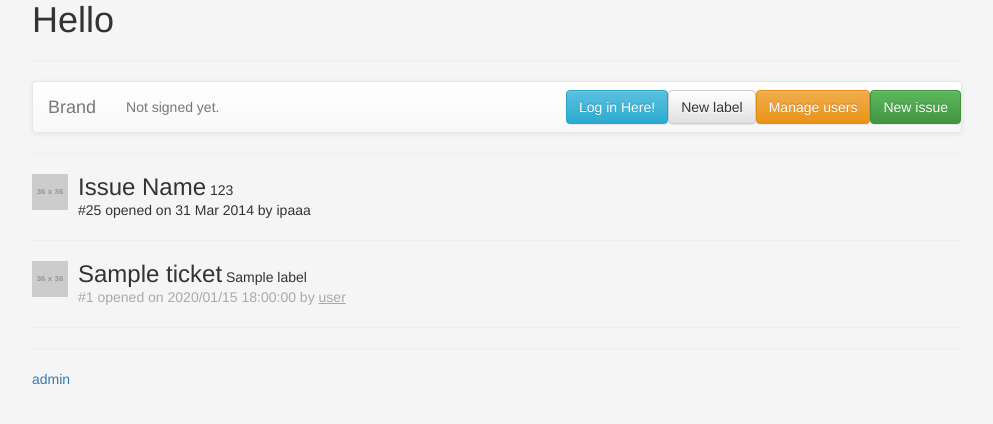
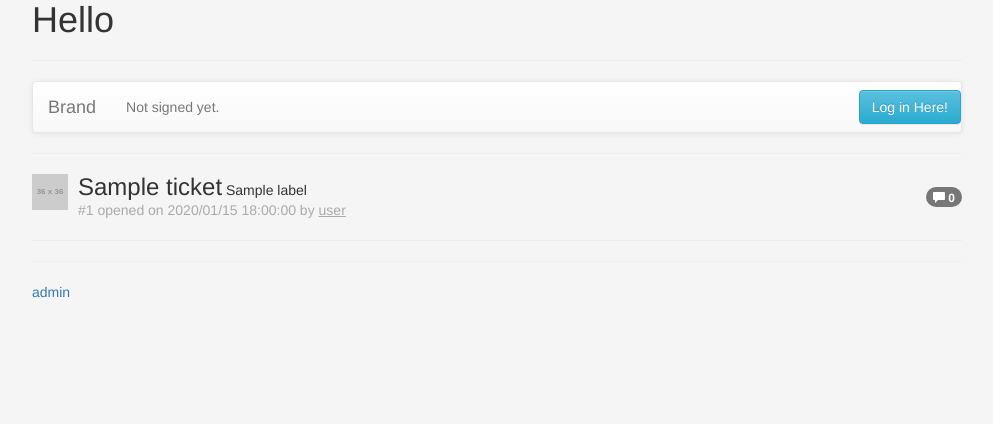
Before and after one commit to noracami/track-it, a Django app: page / in a window 1280 px wide. Shown: the top 424 px of the page, without its empty margins (168-1161 px from the left). Run offline with Django 3.2, Linux system fonts and the light colour scheme; tables that the repository leaves empty hold one stand-in row (values such as "Sample post"); grey boxes labelled with a size stand in for pictures from a placeholder-image service; some libraries are stand-ins or nearby versions.

Commit message:
Out of work.

```diff
--- a/trackit/issues/views.py
+++ b/trackit/issues/views.py
@@ -13,6 +13,7 @@ def home(request):
         issue_get['status'] = i.status
         issue_get['time'] = i.time
         issue_get['label'] = i.label_set.all()
+        issue_get['howmanycomments'] = i.Tickets.all().count() - 1
         readit.append(issue_get)
         #pass
     return render(request, 'home.html', {"readit": readit, "request": request})
@@ -25,6 +26,7 @@ def issues(request, ticket_id):
     issue_get['status'] = issue.status
     issue_get['time'] = issue.time
     issue_get['label'] = issue.label_set.all()
+    issue_get['howmanycomments'] = issue.Tickets.all().count()
     issue_get['comment'] = issue.Tickets.all()
     opened_user = get_object_or_404(User, pk=issue.opened_user.pk)
     opened_user_get = {}
@@ -145,6 +147,7 @@ def login(request):
                 user = get_object_or_404(User, account=request.POST['login_select'])
                 if password == user.password:
                     request.session['login'] = user.account
+                    request.session['member'] = user.member
                 else:
                     errmessage = "wrong password."
                     request.session['errmessage'] = errmessage
@@ -164,4 +167,5 @@ def login(request):
 def logout(request):
     if request.session['login']:
         del request.session['login']
+        del request.session['member']
     return redirect('home')
--- a/trackit/templates/base.html
+++ b/trackit/templates/base.html
@@ -36,21 +36,18 @@
             <nav class="navbar navbar-default">
                 <div class="container-fluid">
                     <div class="navbar-header">
-                        <a class="navbar-brand" href="#">
+                        <a class="navbar-brand" href="/">
                             Brand
                         </a>
                     </div>
                     {% if request.session.login %}
                     <p class="navbar-text">Signed in as {{ request.session.login }}</p>
-                    {% else %}
-                    <p class="navbar-text">Not signed yet.</p>
-                    {% endif %}
                     <a href="/issues/new" type="button" class="btn btn-success navbar-btn navbar-right">New issue</a>
                     <a href="/users" type="button" class="btn btn-warning navbar-btn navbar-right">Manage users</a>
-                    <button type="button" class="btn btn-default navbar-btn navbar-right">New label</button>
-                    {% if request.session.login %}
                     <a href="/logout" type="button" class="btn btn-danger navbar-btn navbar-right">Log out!</a>
                     {% else %}
+                    {# plz login first #}
+                    <p class="navbar-text">Not signed yet.</p>
                     <a href="/loginhere" type="button" class="btn btn-info navbar-btn navbar-right">Log in Here!</a>
                     {% endif %}
                 </div>
--- a/trackit/templates/home.html
+++ b/trackit/templates/home.html
@@ -1,22 +1,5 @@
 {% extends "base.html" %}
 {% block hey %}
-    <div class="row-issue-list">
-        <div class="media">
-            <div class="media-left media-top">
-                <a href="#">
-                    <img class="media-object" src="http://placehold.it/36x36" alt="...">
-                </a>
-            </div>
-            <div class="media-body">
-                <span class="h3 issue-title-link">Issue Name</span>
-                <span class="labels">123</span>
-                <div class="issue-meta">
-                    #25 opened <time datetime="2015-03-17T10:37:18Z" is="relative-time" title="2014年3月31日 下午6:37 GMT+8">on 31 Mar 2014</time> by ipaaa
-                </div>
-            </div>
-        </div>
-    </div>
-    <hr>
     {% for r in readit %}
     <div class="row-issue-list">
         <div class="media">
@@ -36,6 +19,9 @@
                     #{{ r.id }} opened on {{ r.time|date:"Y/m/d H:i:s" }} by <u>user</u>
                 </div>
             </div>
+            <div class="media-right media-middle">
+                <span class="badge"><span class="glyphicon glyphicon-comment" aria-hidden="true"></span> {{ r.howmanycomments }}</span>
+            </div>
         </div>
     </div>
     <hr>
--- a/trackit/templates/issues.html
+++ b/trackit/templates/issues.html
@@ -17,7 +17,7 @@
         <h4><span class="label label-success"><span class="glyphicon glyphicon-exclamation-sign" aria-hidden="true"></span> Open</span></h4>
     </div>
     {% endif %}
-    <div><h4></h4>&nbsp;&nbsp;<a href="/users/{{ opened_user.account.id }}">{{ opened_user.account }}</a> opened this issue on {{ issue_get.time|date:"Y/m/d H:i:s" }} · 0 comments</div>
+    <div><h4></h4>&nbsp;&nbsp;<a href="/users/{{ opened_user.id }}">{{ opened_user.account }}</a> opened this issue on {{ issue_get.time|date:"Y/m/d H:i:s" }} · {{ issue_get.howmanycomments }} comments</div>
     <div class="row"></div>
     <hr>
     <div class="comment-wraper">
--- a/trackit/templates/users.html
+++ b/trackit/templates/users.html
@@ -13,7 +13,9 @@
                 </div>
                 <div class="media-body media-top">
                     <form name="form_edituser" action="{% url 'edit' %}" method="POST">
+                        {% if request.session.member == "Mod" %}
                         {% csrf_token %}
+                        {% endif %}
                         <input type="hidden" name="todo" value="edituser">
                         <input type="hidden" name="user_id" value="{{ d.id }}">
                         <div class="h3">
@@ -36,9 +38,11 @@
                             <label for="password01">新密碼</label>
                             <input class="form-control" name="password" id="password01" type="password">
                         </div>
+                        {% if request.session.member == "Mod" %}
                         <button id="submit01" type="submit" class="btn btn-success pull-right" onclick="">
                             <span class="glyphicon glyphicon-pencil" aria-hidden="true"></span> 送出
                         </button>
+                        {% endif %}
                     </form>
                 </div>
             </div>
```
